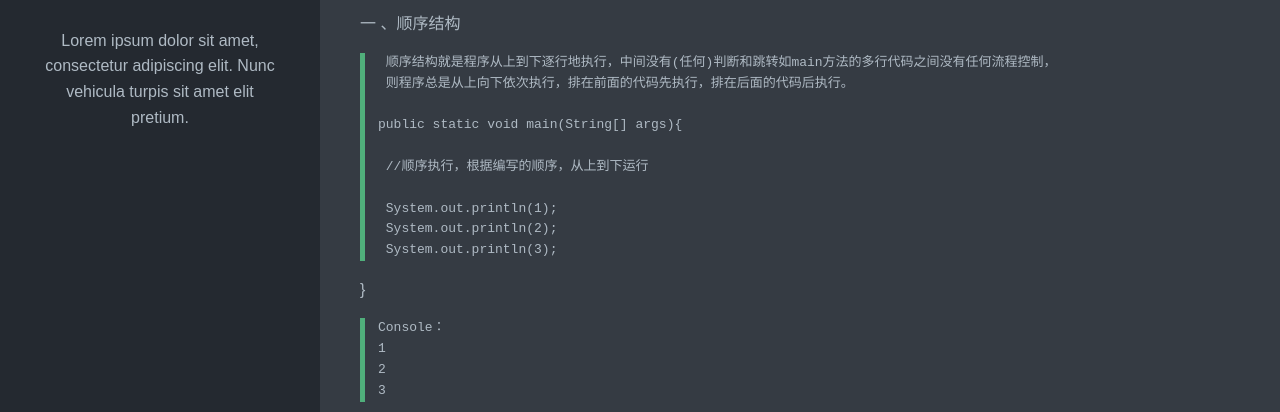
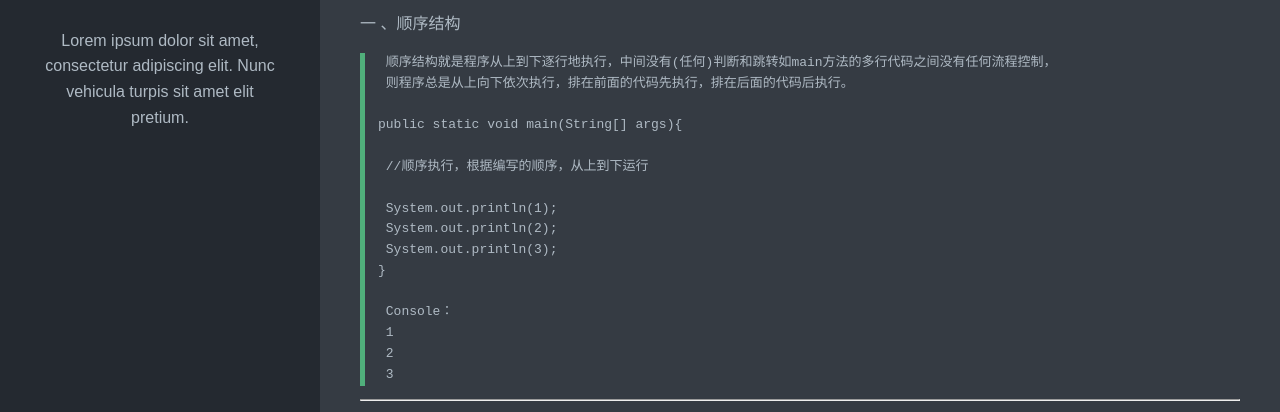
Before and after one commit to DerBo/derbo.github.io, a plain HTML site: page post/studyday02/index.html in a window 1280 px wide. Shown: the part 361-773 px from the top of the page. Drawn offline with Linux system fonts and the light colour scheme.

```diff
--- a/index.xml
+++ b/index.xml
@@ -20,8 +20,7 @@
       <description>对我以学知识的整理
 我的GitHub:https://github.com/DerBo 前言： 不论哪一种编程语言，都会提供两种基本的流程控制结构： 分支结构和循环结构。
 其中分支结构用于实现根据条件来选择性地控制某段代码，循环结构则用与实现根据循环条件重复执行某段代码。  一 、顺序结构
- 顺序结构就是程序从上到下逐行地执行，中间没有(任何)判断和跳转如main方法的多行代码之间没有任何流程控制， 则程序总是从上向下依次执行，排在前面的代码先执行，排在后面的代码后执行。 public static void main(String[] args){ //顺序执行，根据编写的顺序，从上到下运行 System.out.println(1); System.out.println(2); System.out.println(3);  }
-Console： 1 2 3  二 、分支结构
+ 顺序结构就是程序从上到下逐行地执行，中间没有(任何)判断和跳转如main方法的多行代码之间没有任何流程控制， 则程序总是从上向下依次执行，排在前面的代码先执行，排在后面的代码后执行。 public static void main(String[] args){ //顺序执行，根据编写的顺序，从上到下运行 System.out.println(1); System.out.println(2); System.out.println(3); } Console： 1 2 3  二 、分支结构
  通过 if 、if-else 、if-else if-else 来控制程序的运行流程。 一)if分支结构语句的第一种格式：if 语法格式： if(关系表达式)｛ 语句体; ｝ *执行流程 ①首先判断关系表达式看其结果是ture还是false ②如果是ture就执行语句体 ③如果是false就不执行语句体 public static void main(String[] args){ System.out.println(&amp;quot;开始&amp;quot;); // 定义两个变量 int a = 10; int b = 20; //变量使用if判断 if (a == b){ System.out.println(&amp;quot;a等于b&amp;quot;); } int c = 10; if(a == c){ System.</description>
     </item>
 
--- a/post/index.xml
+++ b/post/index.xml
@@ -20,8 +20,7 @@
       <description>对我以学知识的整理
 我的GitHub:https://github.com/DerBo 前言： 不论哪一种编程语言，都会提供两种基本的流程控制结构： 分支结构和循环结构。
 其中分支结构用于实现根据条件来选择性地控制某段代码，循环结构则用与实现根据循环条件重复执行某段代码。  一 、顺序结构
- 顺序结构就是程序从上到下逐行地执行，中间没有(任何)判断和跳转如main方法的多行代码之间没有任何流程控制， 则程序总是从上向下依次执行，排在前面的代码先执行，排在后面的代码后执行。 public static void main(String[] args){ //顺序执行，根据编写的顺序，从上到下运行 System.out.println(1); System.out.println(2); System.out.println(3);  }
-Console： 1 2 3  二 、分支结构
+ 顺序结构就是程序从上到下逐行地执行，中间没有(任何)判断和跳转如main方法的多行代码之间没有任何流程控制， 则程序总是从上向下依次执行，排在前面的代码先执行，排在后面的代码后执行。 public static void main(String[] args){ //顺序执行，根据编写的顺序，从上到下运行 System.out.println(1); System.out.println(2); System.out.println(3); } Console： 1 2 3  二 、分支结构
  通过 if 、if-else 、if-else if-else 来控制程序的运行流程。 一)if分支结构语句的第一种格式：if 语法格式： if(关系表达式)｛ 语句体; ｝ *执行流程 ①首先判断关系表达式看其结果是ture还是false ②如果是ture就执行语句体 ③如果是false就不执行语句体 public static void main(String[] args){ System.out.println(&amp;quot;开始&amp;quot;); // 定义两个变量 int a = 10; int b = 20; //变量使用if判断 if (a == b){ System.out.println(&amp;quot;a等于b&amp;quot;); } int c = 10; if(a == c){ System.</description>
     </item>
 
--- a/post/studyday02/index.html
+++ b/post/studyday02/index.html
@@ -15,16 +15,14 @@
 <meta name="twitter:description" content="对我以学知识的整理
 我的GitHub:https://github.com/DerBo 前言： 不论哪一种编程语言，都会提供两种基本的流程控制结构： 分支结构和循环结构。
 其中分支结构用于实现根据条件来选择性地控制某段代码，循环结构则用与实现根据循环条件重复执行某段代码。  一 、顺序结构
- 顺序结构就是程序从上到下逐行地执行，中间没有(任何)判断和跳转如main方法的多行代码之间没有任何流程控制， 则程序总是从上向下依次执行，排在前面的代码先执行，排在后面的代码后执行。 public static void main(String[] args){ //顺序执行，根据编写的顺序，从上到下运行 System.out.println(1); System.out.println(2); System.out.println(3);  }
-Console： 1 2 3  二 、分支结构
+ 顺序结构就是程序从上到下逐行地执行，中间没有(任何)判断和跳转如main方法的多行代码之间没有任何流程控制， 则程序总是从上向下依次执行，排在前面的代码先执行，排在后面的代码后执行。 public static void main(String[] args){ //顺序执行，根据编写的顺序，从上到下运行 System.out.println(1); System.out.println(2); System.out.println(3); } Console： 1 2 3  二 、分支结构
  通过 if 、if-else 、if-else if-else 来控制程序的运行流程。 一)if分支结构语句的第一种格式：if 语法格式： if(关系表达式)｛ 语句体; ｝ *执行流程 ①首先判断关系表达式看其结果是ture还是false ②如果是ture就执行语句体 ③如果是false就不执行语句体 public static void main(String[] args){ System.out.println(&quot;开始&quot;); // 定义两个变量 int a = 10; int b = 20; //变量使用if判断 if (a == b){ System.out.println(&quot;a等于b&quot;); } int c = 10; if(a == c){ System."/>
 
     <meta property="og:title" content="流程控制语句(分支结构) if&amp;switch" />
 <meta property="og:description" content="对我以学知识的整理
 我的GitHub:https://github.com/DerBo 前言： 不论哪一种编程语言，都会提供两种基本的流程控制结构： 分支结构和循环结构。
 其中分支结构用于实现根据条件来选择性地控制某段代码，循环结构则用与实现根据循环条件重复执行某段代码。  一 、顺序结构
- 顺序结构就是程序从上到下逐行地执行，中间没有(任何)判断和跳转如main方法的多行代码之间没有任何流程控制， 则程序总是从上向下依次执行，排在前面的代码先执行，排在后面的代码后执行。 public static void main(String[] args){ //顺序执行，根据编写的顺序，从上到下运行 System.out.println(1); System.out.println(2); System.out.println(3);  }
-Console： 1 2 3  二 、分支结构
+ 顺序结构就是程序从上到下逐行地执行，中间没有(任何)判断和跳转如main方法的多行代码之间没有任何流程控制， 则程序总是从上向下依次执行，排在前面的代码先执行，排在后面的代码后执行。 public static void main(String[] args){ //顺序执行，根据编写的顺序，从上到下运行 System.out.println(1); System.out.println(2); System.out.println(3); } Console： 1 2 3  二 、分支结构
  通过 if 、if-else 、if-else if-else 来控制程序的运行流程。 一)if分支结构语句的第一种格式：if 语法格式： if(关系表达式)｛ 语句体; ｝ *执行流程 ①首先判断关系表达式看其结果是ture还是false ②如果是ture就执行语句体 ③如果是false就不执行语句体 public static void main(String[] args){ System.out.println(&quot;开始&quot;); // 定义两个变量 int a = 10; int b = 20; //变量使用if判断 if (a == b){ System.out.println(&quot;a等于b&quot;); } int c = 10; if(a == c){ System." />
 <meta property="og:type" content="article" />
 <meta property="og:url" content="https:///derbo.github.io/post/studyday02/" />
@@ -91,14 +89,12 @@ public static void main(String[] args){
  System.out.println(1);
  System.out.println(2);
  System.out.println(3);
-</code></pre>
+}
 
-<p>}</p>
-
-<pre><code>Console：
-1
-2
-3
+ Console：
+ 1
+ 2
+ 3
 </code></pre>
 
 <hr />
```
